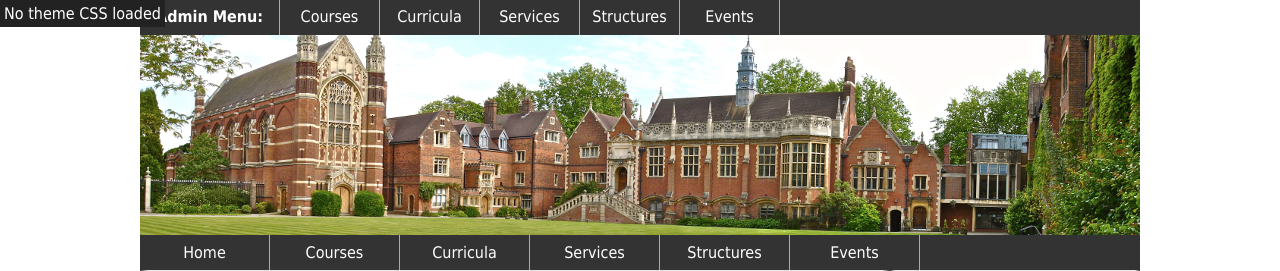
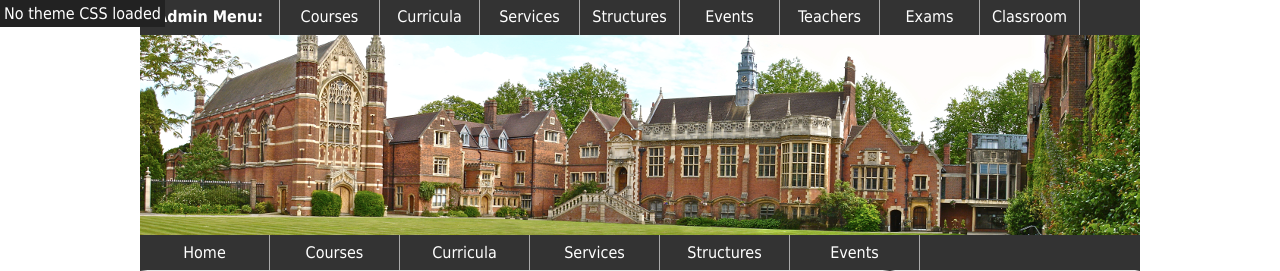
Before and after one commit to fabiomenza/school, a Rails app: page /events/new in a window 1280 px wide. Shown: the top 271 px of the page. Run offline with Rails 7, Linux system fonts and the light colour scheme; data comes from the database, SQL or seed files in the repository; style sheets or scripts are compiled from the project's sources; parts of the project's set-up code (start-up, migrations or seed data) failed here and were passed over; some libraries are stand-ins or nearby versions.

Commit message:
added teachers exams and classroom to admin menu

```diff
--- a/app/views/exam/new.html.erb
+++ b/app/views/exam/new.html.erb
@@ -1,4 +1,4 @@
-<h1>New Teacher</h1>
+<h1>New Exam</h1>
 
 <%= render partial:'shared/error_partial', locals:{what: @exam, name:'exam'} %>
 <%= render partial:'exam_form', locals: {to_do:'create' , to_met: 'post', what: @exam} %>
--- a/app/views/shared/_admin_menu.html.erb
+++ b/app/views/shared/_admin_menu.html.erb
@@ -2,24 +2,25 @@
     <li ><%= link_to "Admin Menu:", '', { class: "no-link" } %></li>
     <li ><%= link_to "Courses", course_index_path %>
 		<ul>
+			<li><%= link_to "New course", new_course_path %></li>
 			<li><%= link_to "All course", course_index_path  %></li>
-			<li><%= link_to "New course", new_course_path %></li>
-
 		</ul>
 
     </li>
     <li ><%= link_to "Curricula", curriculum_index_path %>
 		<ul>
+			<li><%= link_to "New curriculum", new_curriculum_path%></li></li>
 			<li><%= link_to "All curricula", curriculum_index_path%></li>
-			<li><%= link_to "New curriculum", new_curriculum_path%></li></li>
+
 		</ul>
 
 
     </li>
     <li ><%= link_to "Services", services_path %>
 		<ul>
+			<li><%= link_to "New services", new_service_path %></li>
 			<li><%= link_to "All services", services_path %></li>
-			<li><%= link_to "New services", new_service_path %></li>
+
 
 		</ul>
 
@@ -27,17 +28,40 @@
     </li>
     <li ><%= link_to "Structures", structures_path %>
     	<ul>
+    		<li><%= link_to "New structure", new_structure_path %></li>
     		<li><%= link_to "All structures", structures_path %></li>
-    		<li><%= link_to "New structure", new_structure_path %></li>
+
     	</ul>
 
 
     </li>
     <li ><%= link_to "Events", events_path %>
 	    <ul>
+	    	<li><%= link_to "New event", new_event_path %></li>
 	    	<li><%= link_to "All events", events_path %></li>
-	    	<li><%= link_to "New event", new_event_path %></li>
+
 	    </ul>
 
     </li>
+    <li><%= link_to "Teachers", '#' %>
+    	<ul>
+    		<li><%= link_to 'New teacher', new_teacher_path %></li>
+
+    	</ul>
+
+    </li>
+	<li><%= link_to "Exams", '#' %>
+		<ul>
+			<li><%= link_to 'New exams', new_exam_path %></li>
+		</ul>
+
+
+	</li>
+	<li><%= link_to 'Classroom', '#' %>
+		<ul>
+			<li><%= link_to 'New Classroom', new_classroom_path %></li>
+		</ul>
+
+
+	</li>
 </ul>
--- a/config/routes.rb
+++ b/config/routes.rb
@@ -87,12 +87,14 @@
 	get 'courses/courses_by_type/:curriculum_id/:id' => 'course#type_guided_tour', as: 'courses_type_guided_tour_id'
 	get 'courses/courses_by_year/:courses_year/:id' => 'course#year_guided_tour', as: 'courses_year_guided_tour_id'
 
+
 	# Teacher pages
+	get 'teacher/new' => 'teacher#new', as: 'new_teacher'
 	get 'teacher/:id' => 'teacher#view', as: 'teacher'
 	get 'teacher/:id/curriculum' => 'teacher#curriculum', as: 'teacher_curriculum'
 
 	#CRUD teacher
-	get 'teacher/newteacher' => 'teacher#new', as: 'new_teacher'
+
 	post 'teacher' => 'teacher#create'
 	get 'teacher/:id/edit' => 'teacher#edit', as: 'edit_teacher'
 	put 'teacher/:id' => 'teacher#update'
@@ -127,16 +129,19 @@
 	get 'course/:course_id/material/:id' => 'material#view', as: 'material'
 
 	# Exams pages
+	get 'exam/new' => 'exam#new', as: 'new_exam'
 	get 'exam/:id' => 'exam#view', as: 'exam'
 
 	# CRUD exam
-	get 'exam/newexam' => 'exam#new', as: 'new_exam'
+
 	post 'exam' => 'exam#create'
 	get 'exam/:id/edit' => 'exam#edit', as: 'edit_exam'
 	put 'exam/:id' => 'exam#update'
 	delete 'exam/:id' => 'exam#destroy'
 
 	# Classrooms pages
+	get 'classroom/new' => 'classroom#new', as: 'new_classroom'
+
 	get 'classroom/:id' => 'classroom#view' , as: 'classroom'
 	get 'classroom/:id/how_to_get_there' => 'classroom#how_to_get_there', as: "classroom_htgt"
 	get 'classroom/:id/availability' => 'classroom#availability', as: 'classroom_avail'
@@ -145,7 +150,7 @@
 	get 'classroom/:id/courses', to: 'classroom#courses', as: 'classroom_courses'
 
 	#CRUD classroom
-	get 'classroom/newclassroom' => 'classroom#new', as: 'new_classroom'
+
 	post 'classroom' => 'classroom#create'
 	get 'classroom/:id/edit' => 'classroom#edit', as: 'edit_classroom'
 	put 'classroom/:id' => 'classroom#update'
@@ -155,6 +160,7 @@
 	get 'service/:id' => 'service#view', as: 'service'
 	get 'service/:id/reference' => 'service#reference', as: 'service_reference'
 	# CRUD services
+
 	get 'services/new' => 'service#new', as: 'new_service'
 	post 'service' => 'service#create'
 	get 'service/:id/edit' => 'service#edit', as: 'edit_service'
```
